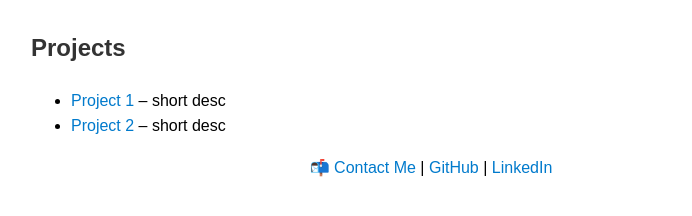
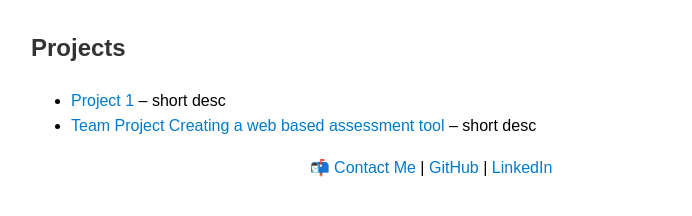
Before and after one commit to miloszw7/Milosz-Wojciechowicz-Portfolio, a plain HTML site: page index.html in a window 1280 px wide. Shown: the part 184-400 px from the top of the page, without its empty margins (209-901 px from the left). Drawn offline with Linux system fonts and the light colour scheme.

Commit message:
link test

```diff
--- a/index.html
+++ b/index.html
@@ -17,7 +17,7 @@
     <h2>Projects</h2>
     <ul>
       <li><a href="https://github.com/add this ltr">Project 1</a> – short desc</li>
-      <li><a href="https://github.com/">Project 2</a> – short desc</li>
+      <li><a href="https://projects.cs.nott.ac.uk/comp2002/2024-2025/team2_project">Team Project Creating a web based assessment tool</a> – short desc</li>
     </ul>
   </section>
 
```
